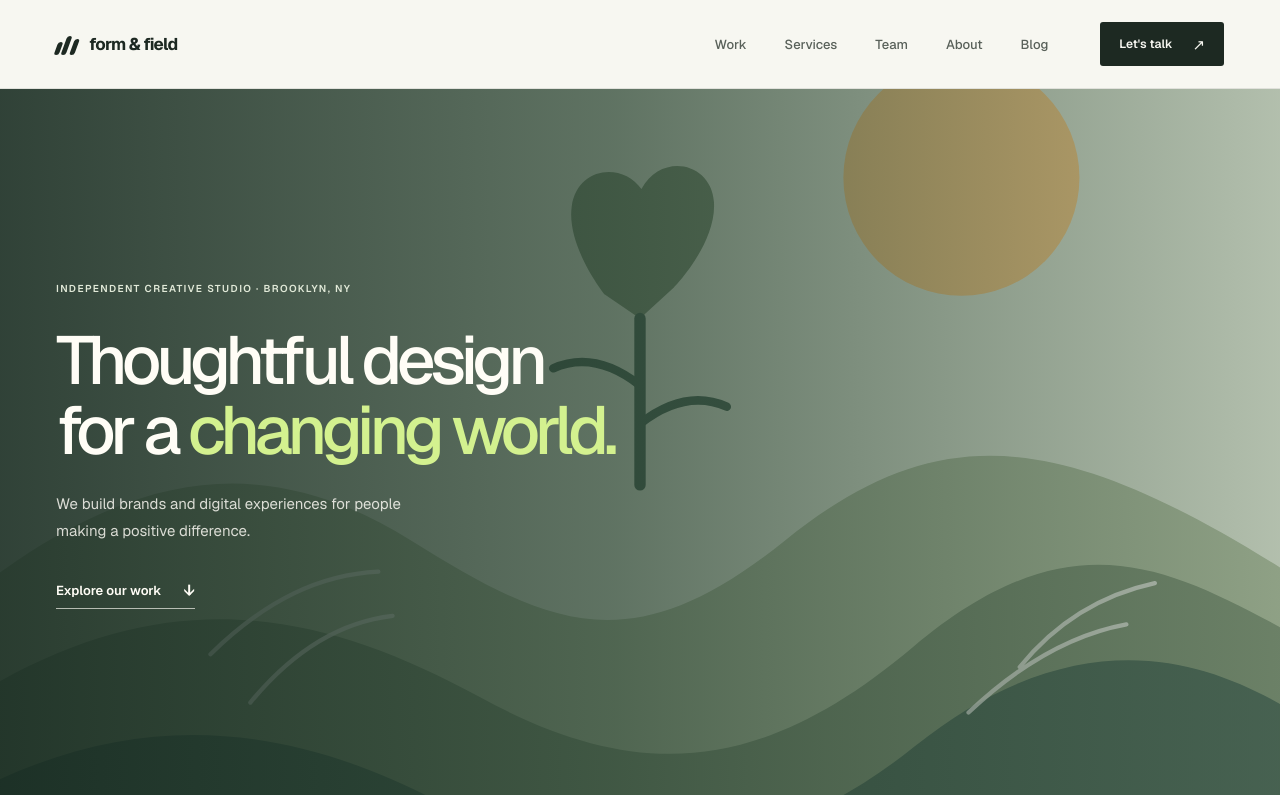
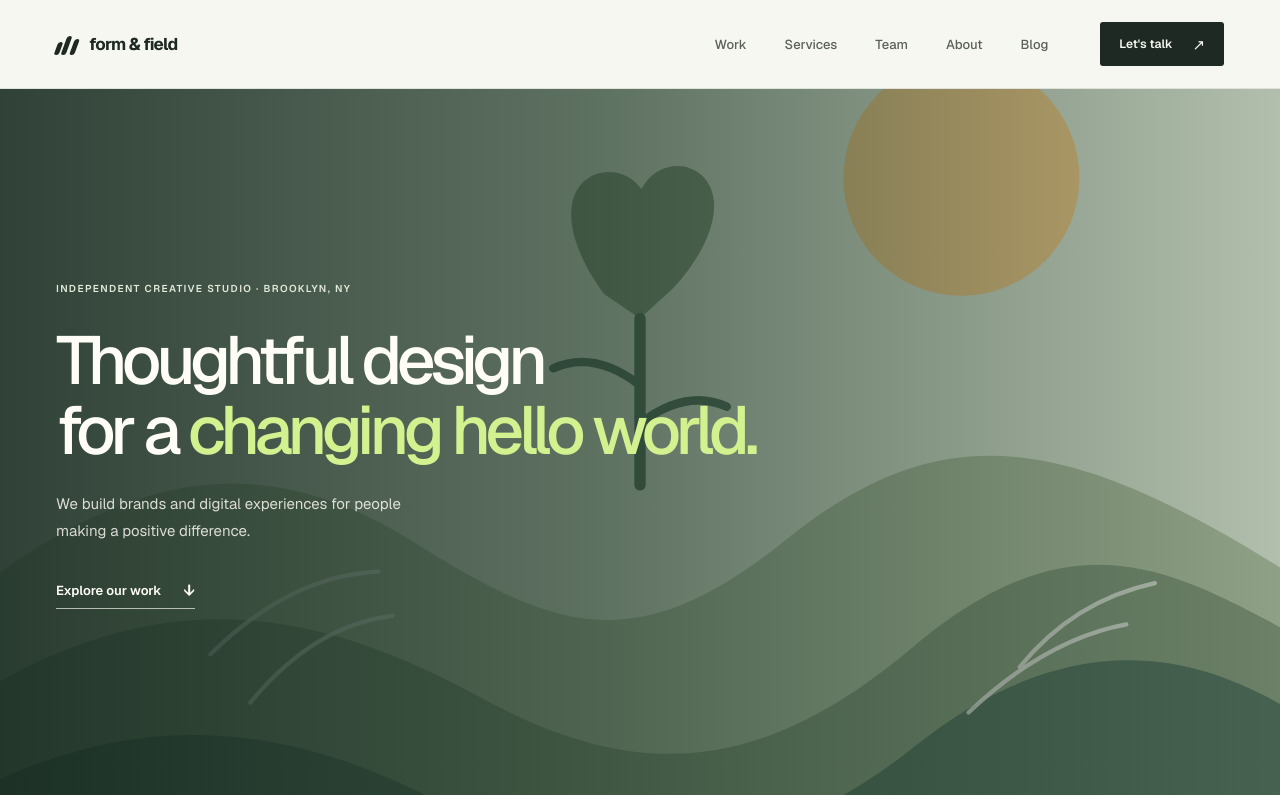
Before and after one commit to zeeshanrafidev/localrepo, a Next.js app: page / in a window 1280 px wide. Shown: the top 795 px of the page. Built offline with nearby package versions, Linux system fonts and the light colour scheme.

Commit message:
banner heading updated

```diff
--- a/app/page.js
+++ b/app/page.js
@@ -357,7 +357,7 @@ export default function Home() {
           <h1>
             Thoughtful design
             <br />
-            for a <span>changing world.</span>
+            for a <span>changing hello world.</span>
           </h1>
           <p className={styles.heroDescription}>
             We build brands and digital experiences for people making a positive
```
